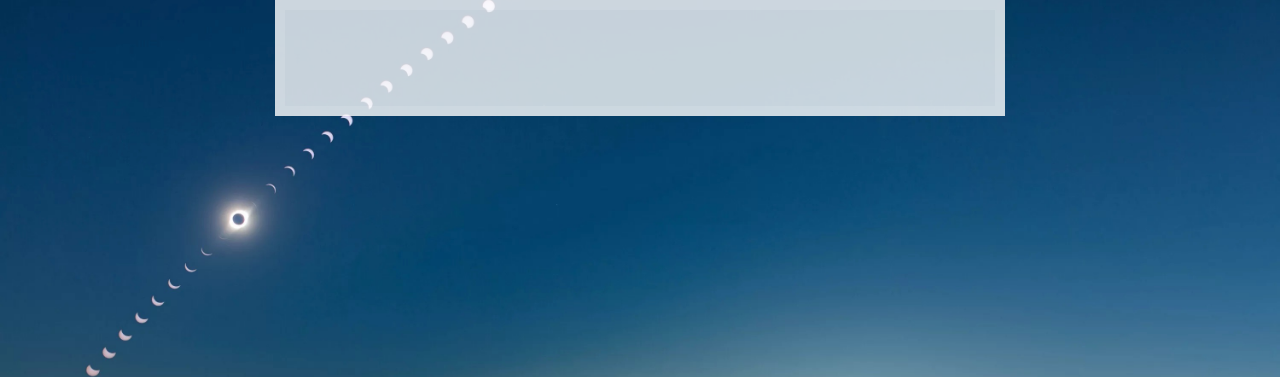
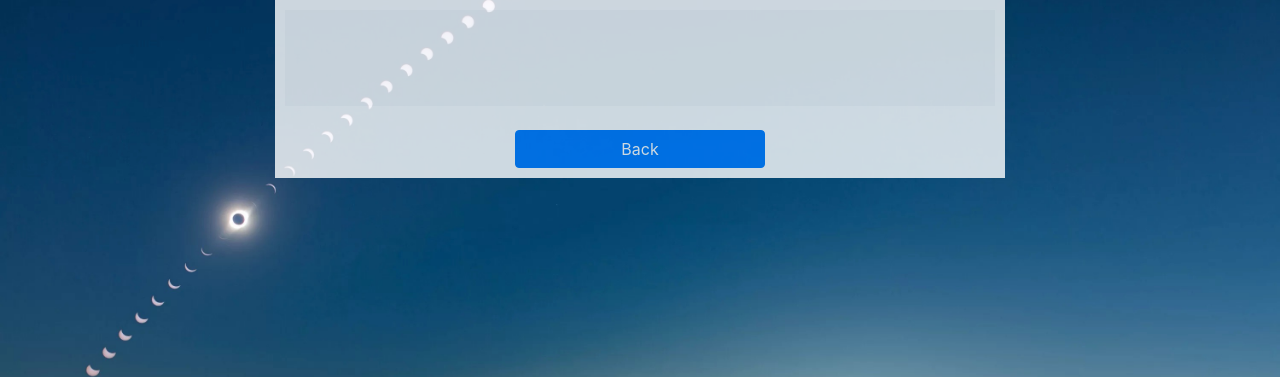
Before and after one commit to EmanonC/ECE1779a2, a Flask app: page /preview in a window 1280 px wide. Shown: the part 56-433 px from the top of the page. Run offline with Flask 2, Linux system fonts and the light colour scheme; the visitor is signed in with stand-in values (Sample User, id 1); data comes from the database, SQL or seed files in the repository; data that the repository does not hold is empty; some libraries are stand-ins or nearby versions.

Commit message:
S3 implemented

```diff
--- a/app/templates/preview2.html
+++ b/app/templates/preview2.html
@@ -28,6 +28,9 @@
                                 <a href="{{ url_for('fullImg', img_id=name.1) }}">
                                     <button type="button" class="btn btn-sm btn-outline-secondary">View</button>
                                 </a>
+                                <a href="{{ url_for('delete', img_id=name.1) }}">
+                                    <button type="button" class="btn btn-sm btn-outline-secondary">Delete</button>
+                                </a>
                                 <!--<button type="button" class="btn btn-sm btn-outline-secondary">Edit</button>-->
                             </div>
                         </div>
@@ -43,26 +46,12 @@
 </div>
 
 
-<!--<div class="col-md-4">-->
-<!--<div class="card mb-4 shadow-sm">-->
-<!--<img class="bd-placeholder-img card-img-top" width="100%" height="225"-->
-<!--src="/static/users/111/original/190610-214615.png"-->
-<!--preserveAspectRatio="xMidYMid slice" focusable="false" role="img" aria-label="Placeholder: Thumbnail">-->
-<!--<title>Placeholder</title>-->
-<!--<rect width="100%" height="100%" fill="#55595c"></rect>-->
-<!--</img>-->
-<!--<div class="card-body">-->
-<!--<p class="card-text">190610-214615.png</p>-->
-<!--<div class="d-flex justify-content-between align-items-center">-->
-<!--<div class="btn-group">-->
-<!--<button type="button" class="btn btn-sm btn-outline-secondary">View</button>-->
-<!--<button type="button" class="btn btn-sm btn-outline-secondary">Edit</button>-->
-<!--</div>-->
-<!--<small class="text-muted">9 mins</small>-->
-<!--</div>-->
-<!--</div>-->
-<!--</div>-->
-<!--</div>-->
-
-
+<div class="button-list">
+    <div class="btn-group-vertical">
+        <br>
+        <a href="{{ url_for('user') }}" class="button">
+        <button type="button" class="btn btn-primary btn-block">Back</button>
+        </a>
+    </div>
+</div>
 {%endblock%}
--- a/app/views.py
+++ b/app/views.py
@@ -156,7 +156,6 @@ def user():
 def upload():
     # if the user are not logged in, redirect to the login page
     if 'user' not in session:
-        flash('You are not logged in!')
         return redirect(url_for('index'))
     username = session['user']
     # verify the extension of the image which users want to upload
@@ -255,6 +254,21 @@ def fullImg(img_id):
     return render_template('full_img2.html', original=url_1, processed=url_2)
 
 
+@app.route('/delete/<img_id>')
+def delete(img_id):
+    if 'user' not in session:
+        return redirect(url_for('index'))
+    image_id = int(img_id.split('.')[0])
+    model.Image.query.filter_by(id=image_id).delete()
+    db.session.commit()
+    s3 = boto3.client('s3')
+    username = session['user']
+    s3.delete_object(Bucket='chaoshuai', Key=username + '/original/' + img_id)
+    s3.delete_object(Bucket='chaoshuai', Key=username + '/processed/' + img_id)
+    return redirect(url_for('preview'))
+
+
+
 @app.route('/api/register', methods=["POST", "GET"])
 def api_register():
     username = request.form.get('username')
```
